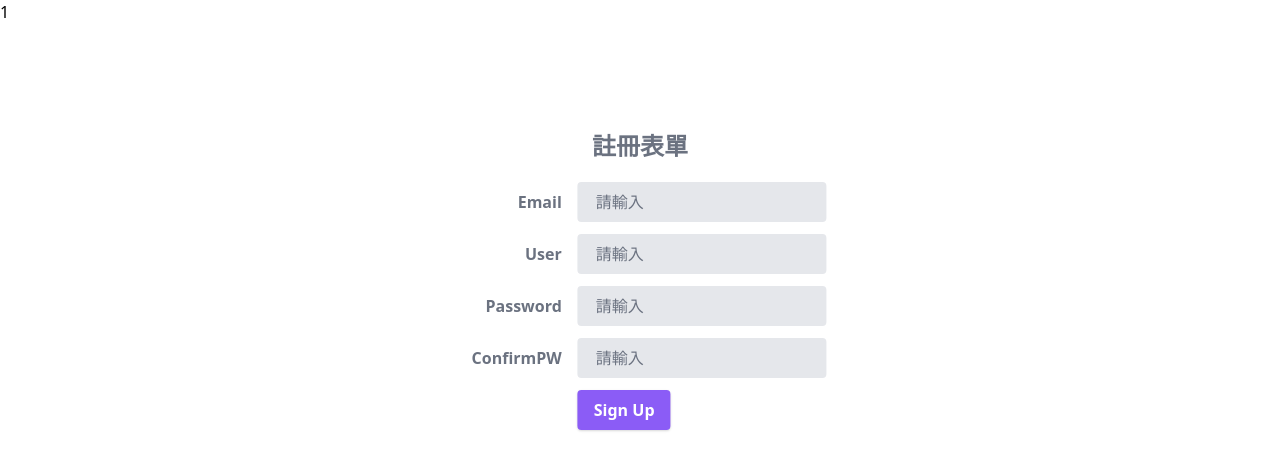
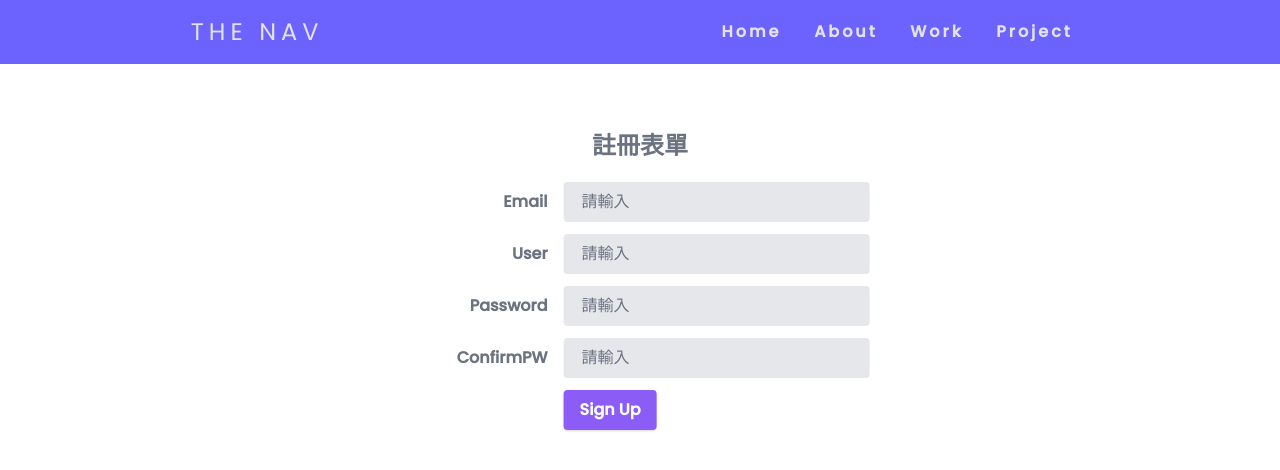
Before and after one commit to andy5566w/node-server-client-react, a React (Create React App) app: page /home in a window 1280 px wide. Shown: the top 470 px of the page. Built offline with nearby package versions, Linux system fonts and the light colour scheme.

Commit message:
feat: 新增MainHeader組件

```diff
--- a/public/index.html
+++ b/public/index.html
@@ -15,6 +15,8 @@
       user's mobile device or desktop. See https://developers.google.com/web/fundamentals/web-app-manifest/
     -->
     <link rel="manifest" href="%PUBLIC_URL%/manifest.json" />
+    <link rel="preconnect" href="https://fonts.gstatic.com">
+    <link href="https://fonts.googleapis.com/css2?family=Poppins:ital,wght@0,100;0,200;0,300;0,400;0,500;1,100;1,200;1,300;1,400&display=swap" rel="stylesheet">
     <!--
       Notice the use of %PUBLIC_URL% in the tags above.
       It will be replaced with the URL of the `public` folder during the build.
--- a/src/pages/layout/MainHeader.js
+++ b/src/pages/layout/MainHeader.js
@@ -1,10 +1,63 @@
+import classes from './MainHeader.module.scss'
+import { useState } from 'react'
+
+const links = [
+  {
+    text: 'Home',
+    to: '/home',
+  },
+  {
+    text: 'About',
+    to: '/about',
+  },
+  {
+    text: 'Work',
+    to: '/work',
+  },
+  {
+    text: 'Project',
+    to: '/project',
+  },
+]
+
 const MainHeader = () => {
+  const [isShowLink, setIsShowLink] = useState(false)
+  const [isBurgerClicked, setIsBurgerClicked] = useState(false)
+  const liDom = links.map(({ text, to }) => (
+    <li key={text}>
+      <a href={to}>{text}</a>
+    </li>
+  ))
+  const handleBurgerClicked = () => {
+    setIsShowLink((c) => !c)
+    setIsBurgerClicked((c) => !c)
+  }
+  console.log(classes)
   return (
     <header>
-      <nav>
-        <ul>
-          <li>1</li>
+      <nav className={classes.nav}>
+        <div className={classes.logo}>
+          <h4>The Nav</h4>
+        </div>
+        <ul
+          className={
+            classes.nav__links + (isShowLink ? ' ' + classes.active : '')
+          }
+        >
+          {liDom}
         </ul>
+        <div
+          className={
+            isBurgerClicked
+              ? classes.nav__burger + ' ' + classes.nav__burger_active
+              : classes.nav__burger
+          }
+          onClick={handleBurgerClicked}
+        >
+          <div className="line1" />
+          <div className="line2" />
+          <div className="line3" />
+        </div>
       </nav>
     </header>
   )
--- /dev/null
+++ b/src/pages/layout/MainHeader.module.scss
@@ -0,0 +1,80 @@
+.nav {
+  --nav-text-color: var(--main-text-color);
+  --nav-background-color: var(--main-color);
+  display: flex;
+  justify-content: space-around;
+  align-items: center;
+  min-height: 8vh;
+  background: var(--nav-background-color);
+
+  .logo {
+    color: var(--nav-text-color);
+    text-transform: uppercase;
+    letter-spacing: 5px;
+    font-size: 1.5rem;
+  }
+
+  &__links {
+    display: flex;
+    justify-content: space-around;
+    width: 30%;
+
+    @media (max-width: 1024px) {
+      width: 60%;
+    }
+
+    @media (max-width: 768px) {
+      background: var(--nav-background-color);
+      position: absolute;
+      z-index: 10;
+      right: 0;
+      height: 92vh;
+      top: 8vh;
+      display: flex;
+      flex-direction: column;
+      align-items: center;
+      width: 50%;
+      transform: translateX(100%);
+      transition: all 0.5s ease-in;
+      opacity: 0;
+
+      &.active {
+        transform: translateX(0%);
+        opacity: 1;
+      }
+    }
+
+    a {
+      color: var(--nav-text-color);
+      letter-spacing: 3px;
+      font-weight: bold;
+      font-size: 1rem;
+    }
+  }
+
+  &__burger {
+    display: none;
+    cursor: pointer;
+    @media (max-width: 768px) {
+      display: block;
+    }
+    div {
+      width: 25px;
+      height: 3px;
+      background-color: var(--nav-text-color);
+      margin: 5px;
+      transition: all 0.5s ease-in;
+    }
+    &_active {
+      & > div:nth-last-of-type(1) {
+        transform: rotate(45deg) translate(-5px, -6px);
+      }
+      & > div:nth-last-of-type(2) {
+        opacity: 0;
+      }
+      & > div:nth-last-of-type(3) {
+        transform: rotate(-45deg) translate(-5px, 6px);
+      }
+    }
+  }
+}
--- /dev/null
+++ b/src/scss/abstracts/_variable.scss
@@ -0,0 +1,4 @@
+:root {
+  --main-color: #6c63ff;
+  --main-text-color: rgb(226, 226, 226);
+}
--- a/src/scss/layout/_app.scss
+++ b/src/scss/layout/_app.scss
@@ -1,3 +1,10 @@
 .App {
   height: 100vh;
+  font-family: 'Poppins', sans-serif;
 }
+
+body {
+  @media (max-width: 768px) {
+    overflow: hidden;
+  }
+}
--- a/src/scss/main.scss
+++ b/src/scss/main.scss
@@ -1,6 +1,7 @@
 @tailwind base;
 @tailwind components;
 @tailwind utilities;
+@import './abstracts/variable';
 @import './abstracts/mixin';
 
 @import './layout/app';
```
